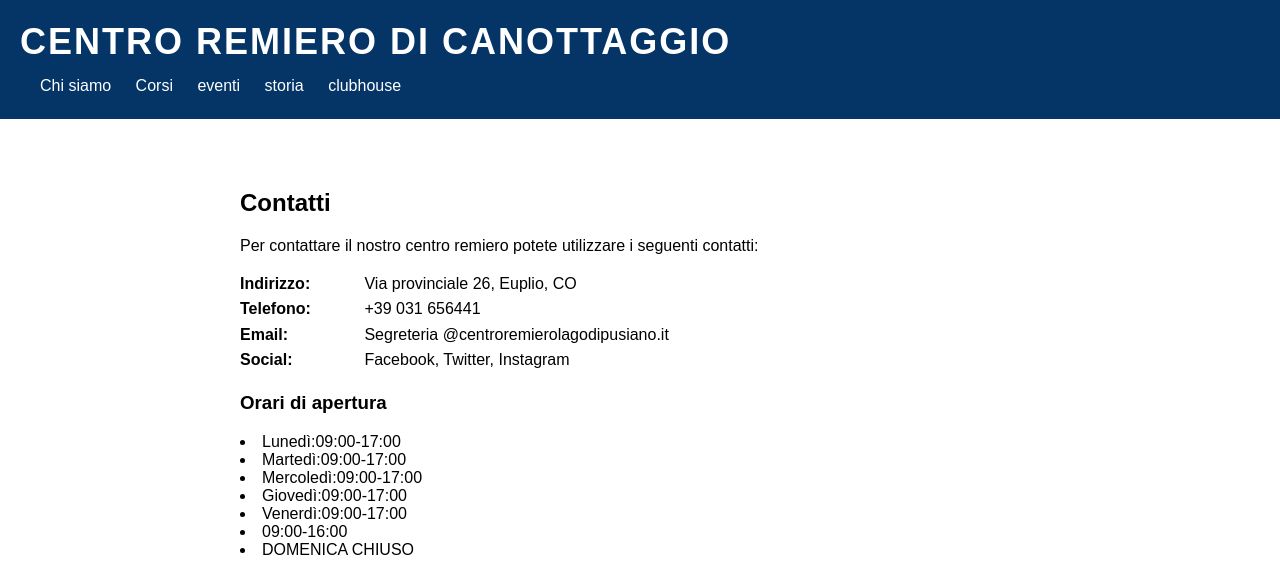
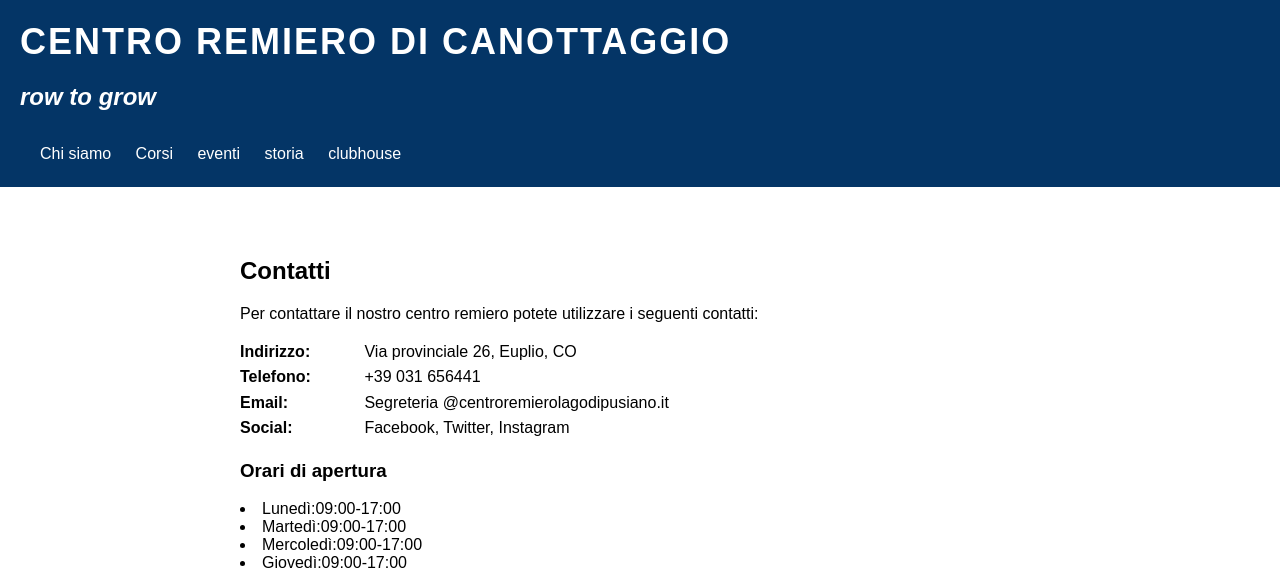
Before and after one commit to NicoloNarciso/PROGETTO.CENTRO.REMIERO, a plain HTML site: page contatti.html in a window 1280 px wide. Shown: the top 569 px of the page. Drawn offline with Linux system fonts and the light colour scheme.

Commit message:
contirubuti

```diff
--- a/contatti.html
+++ b/contatti.html
@@ -87,6 +87,7 @@
 <body>
 	<header>
 		<h1>Centro Remiero di Canottaggio</h1>
+		<h2><em>row to grow</em></h2>
 		<nav>
 			<ul>
 
@@ -95,6 +96,7 @@
 				<li><a href="eventi.html">eventi</a></li>
                 <li><a href="storia.html">storia</a></li>
 				<li><a href="clubhouse.html">clubhouse</a></li>
+
 			</ul>
 		</nav>
 	</header>
```
